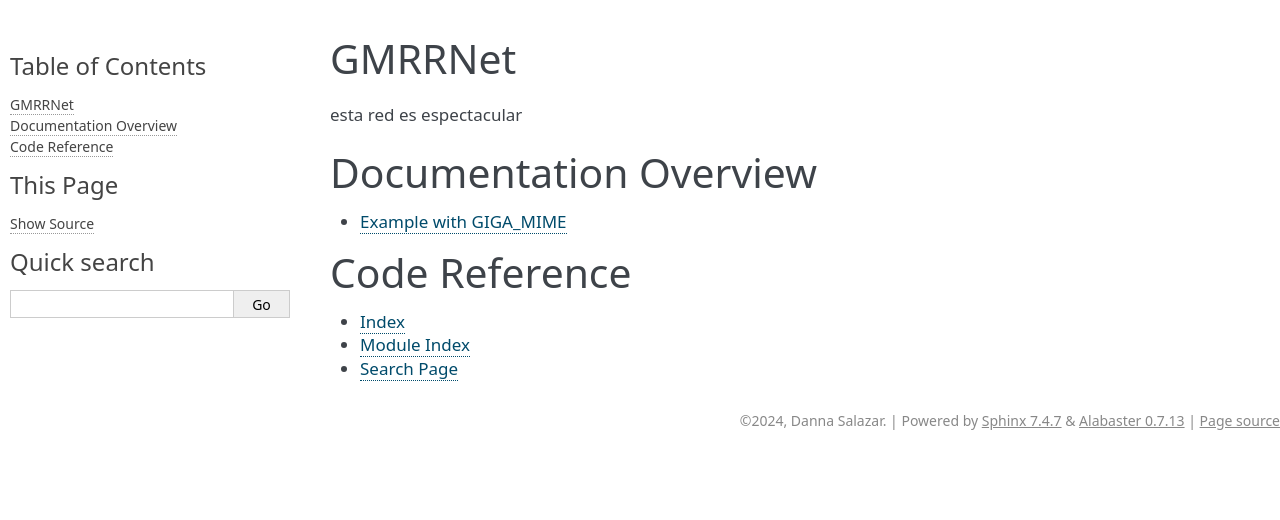
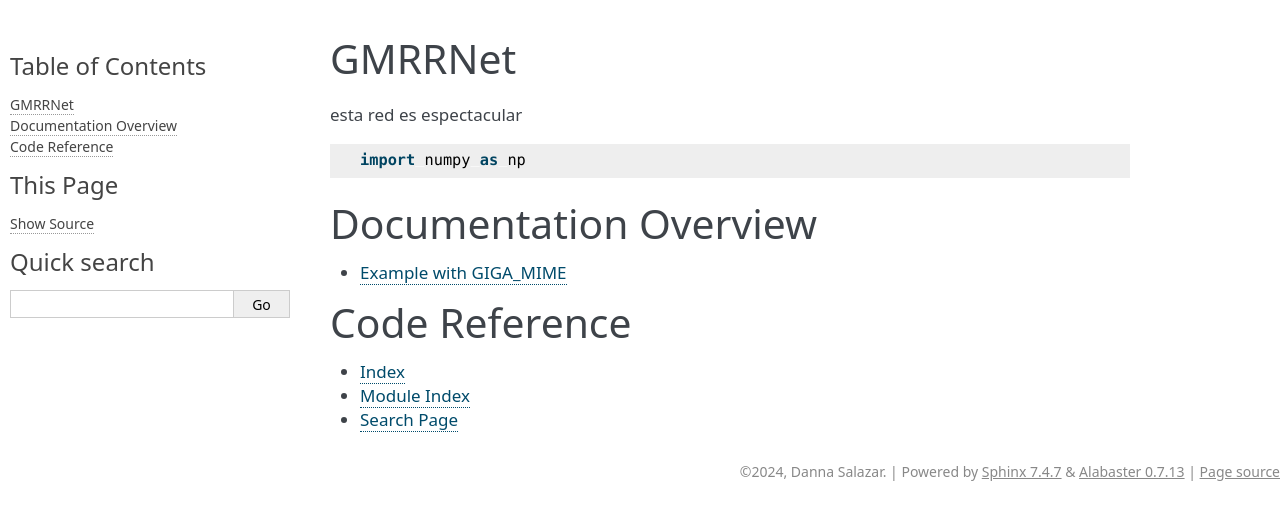
Before and after one commit to dannasalazar11/GMRRNet, a Sphinx documentation site: the page built from docs/source/index.rst, in a window 1280 px wide. Shown: the top 520 px of the page. Built offline with Sphinx 7.4.7, drawn with Linux system fonts in a browser that asks for light colours.

Commit message:
Apply automatic changes

```diff
--- a/docs/source/notebooks/readme.rst
+++ b/docs/source/notebooks/readme.rst
@@ -2,3 +2,7 @@ GMRRNet
 =======
 
 esta red es espectacular
+
+.. code:: ipython3
+
+    import numpy as np
```
Also changed, not shown: README.md (+1 -1 lines).
